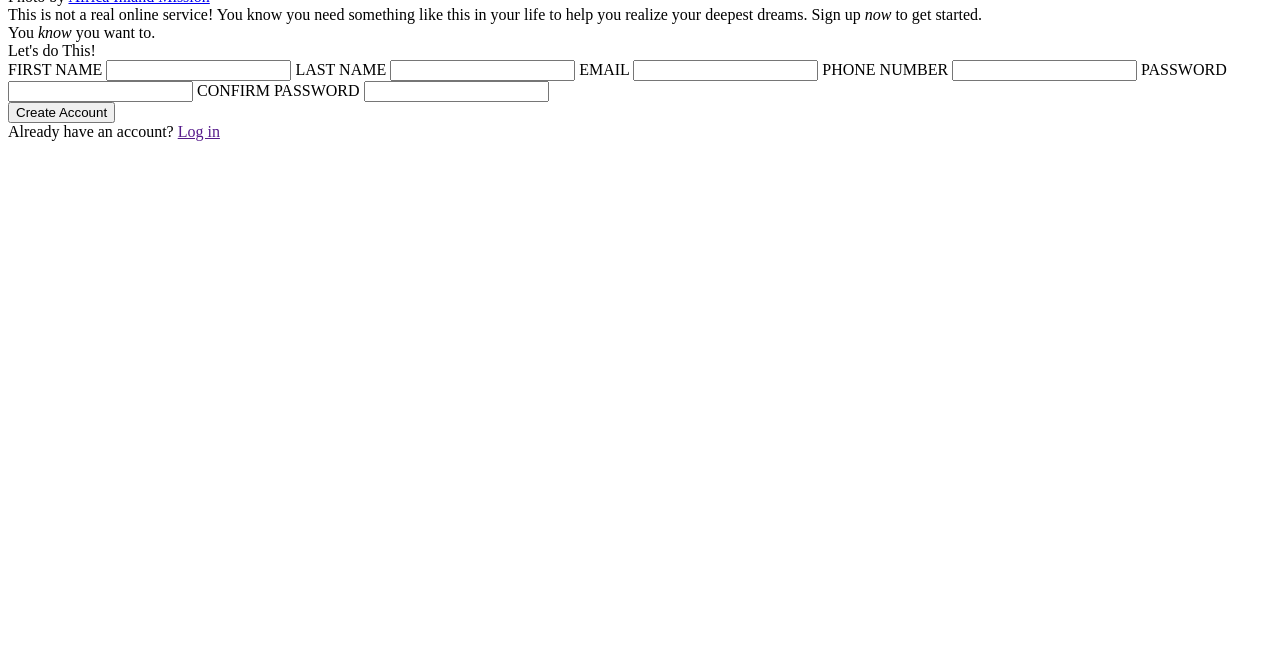
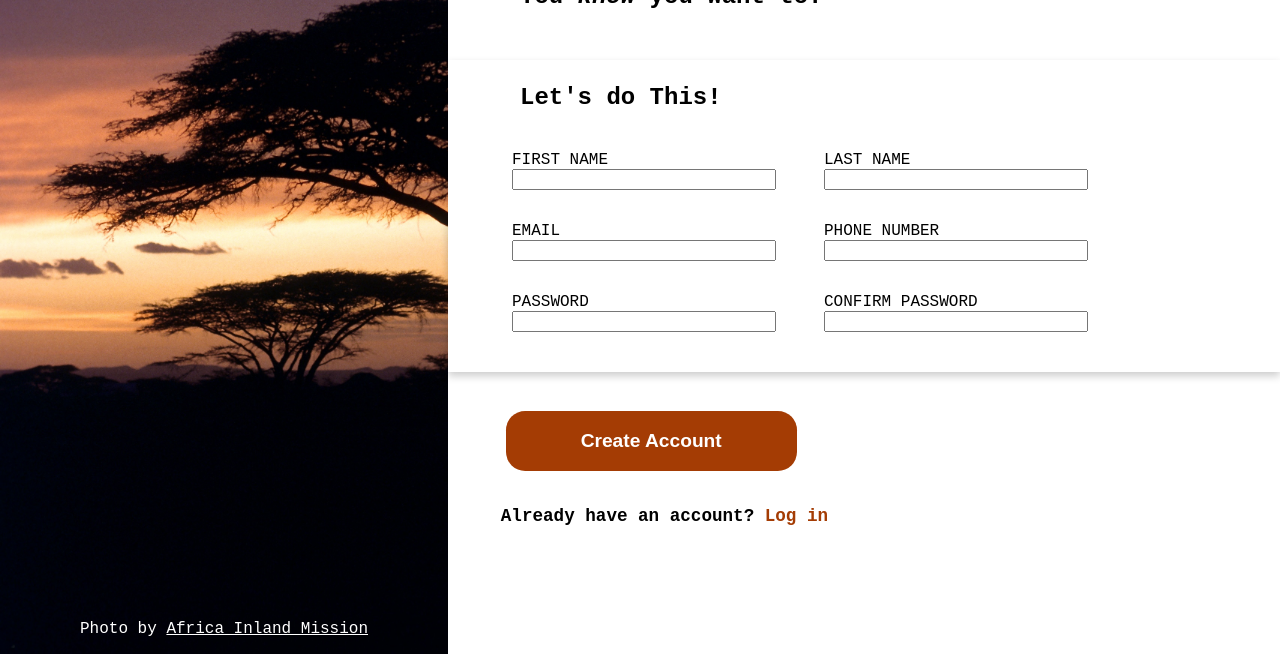
Before and after one commit to leedae308/odin-signup-form, a plain HTML site: page index.html in a window 1280 px wide. Shown: the part 339-993 px from the top of the page. Before the commit the page ends 800 px from the top, so only its background shows below. Drawn offline with Linux system fonts and the light colour scheme.

Commit message:
correct form apprearance using flexbox

```diff
--- a/index.html
+++ b/index.html
@@ -1,11 +1,13 @@
 <!DOCTYPE html>
 <html lang="en">
+
 <head>
     <meta charset="UTF-8">
     <meta name="viewport" content="width=device-width, initial-scale=1.0">
     <title>Document</title>
     <link rel="stylesheet" href="styles.css">
 </head>
+
 <body>
     <div class="leftContainer">
         <!-- <img src="KA8702024.jpg" alt="image of africa"> -->
@@ -16,25 +18,42 @@
     </div>
     <div class="rightContainer">
         <div class="infoPart">
-            <div class="info1">This is not a real online service! You know you need something like this in your life to help you realize your deepest dreams. Sign up <em>now</em> to get started.</div>
+            <div class="info1">This is not a real online service! You know you need something like this in your life to
+                help you realize your deepest dreams.<br>Sign up <em>now</em> to get started.</div>
             <div class="info2">You <em>know</em> you want to.</div>
         </div>
         <form action="#">
             <div class="title">Let's do This!</div>
+            <div class="line">
+                <div class="element">
                     <label for="first_name">FIRST NAME</label>
-            <input type="text" id="first_name">
+                    <input type="text" id="first_name" required>
+                </div>
+                <div class="element">
                     <label for="last_name">LAST NAME</label>
-            <input type="text" id="last_name">
+                    <input type="text" id="last_name" required>
+                </div>
+            </div>
+            <div class="line">
+                <div class="element">
                     <label for="email">EMAIL</label>
-            <input type="email" id="email">
+                    <input type="email" id="email" required>
+                </div>
+                <div class="element">
                     <label for="phone_number">PHONE NUMBER</label>
-            <input type="tel" id="phone_number">
+                    <input type="tel" id="phone_number" required>
+                </div>
+            </div>
+            <div class="line">
+                <div class="element">
                     <label for="password">PASSWORD</label>
-            <input type="password" id="password">
+                    <input type="password" id="password" required>
+                </div>
+                <div class="element">
                     <label for="confirm_pw">CONFIRM PASSWORD</label>
                     <input type="password" id="confirm_pw" required>
-
-
+                </div>
+            </div>
         </form>
         <button class="createAcct">Create Account</button>
         <div class="signIn">
@@ -43,4 +62,5 @@
     </div>
 
 </body>
+
 </html>
--- a/styles.css
+++ b/styles.css
@@ -0,0 +1,133 @@
+:root {
+    font-family: 'Courier New', Courier, monospace;
+}
+
+body {
+    display: flex;
+    min-height: 100vh;
+    margin: 0;
+    box-sizing: border-box;
+}
+
+.leftContainer {
+    background-image: url('KA8702024.jpg');
+    background-size: cover;
+    display: flex;
+    flex-direction: column;
+    min-width: 35vw;
+
+    justify-content: space-between;
+    align-items: center;
+    /* padding: 1rem; */
+}
+
+.logoHolder {
+    box-sizing: border-box;
+    background-color: rgba(0, 0, 0, 0.3);
+    padding: 2em 5em;
+    margin-top: 25vh;
+    width: 100%;
+    display: flex;
+    justify-content: center;
+    align-items: center;
+}
+
+
+.credit {
+    color: white;
+    align-self: center;
+    margin-bottom: 1rem;
+
+}
+
+.credit a {
+    color: white
+}
+
+.rightContainer {
+    display: flex;
+    flex-direction: column;
+    justify-content: space-between;
+    box-sizing: border-box;
+
+    padding: 8em 0;
+}
+
+.infoPart {
+    font-weight: bold;
+    font-size: 1.5em;
+    line-height: 1.3em;
+    margin-left: 3em;
+    margin-right: 8em;
+}
+
+.info2 {
+    margin-top: 1.5em;
+    margin-bottom: 2em;
+}
+
+.signIn {
+    font-weight: bold;
+    font-size: 1.1em;
+    margin-left: 3em;
+    margin-top: 2em;
+}
+
+.signIn a {
+    text-decoration: none;
+    color: #a43c04;
+}
+
+.createAcct {
+    display: flex;
+    justify-content: center;
+    align-items: center;
+    padding: 1em;
+    width: 35%;
+    border-radius: 1em;
+    border: none;
+    color: white;
+    font-weight: bold;
+    background-color: #a43c04;
+    font-size: 1.2em;
+    margin-left: 3em;
+    margin-top: 2em;
+}
+
+.signIn a:hover {
+    text-decoration: underline;
+}
+
+
+form {
+    box-shadow: 0 4px 8px 0 rgba(0, 0, 0, 0.2);
+
+    display:flex;
+    flex-direction: column;
+    padding-bottom: 1.5rem;
+}
+
+form .title{
+    font-weight: bold;
+    font-size: 1.5em;
+
+    margin: 1em 8em 1em 3em;
+}
+
+.line{
+    display:flex;
+    margin: 1em 0;
+    justify-content:left;
+    align-items: center;
+    margin-left: 1em;
+}
+
+.element{
+    display:flex;
+    flex-direction: column;
+    margin-left: 3rem;
+}
+
+input{
+    min-width: 20vw;
+}
```
Lines whose indentation alone changed are shown as unchanged.
